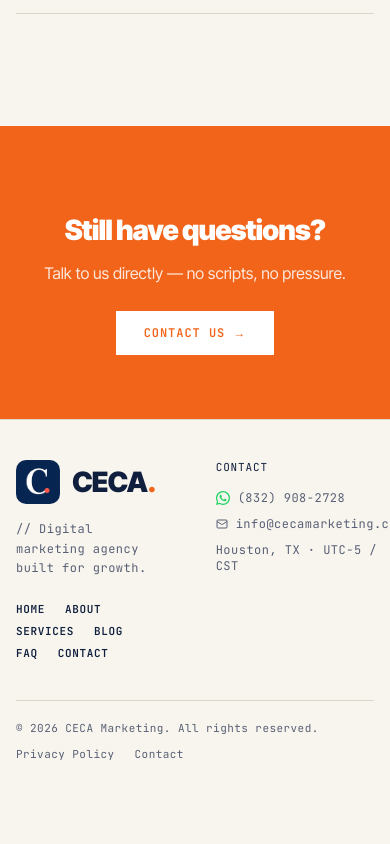
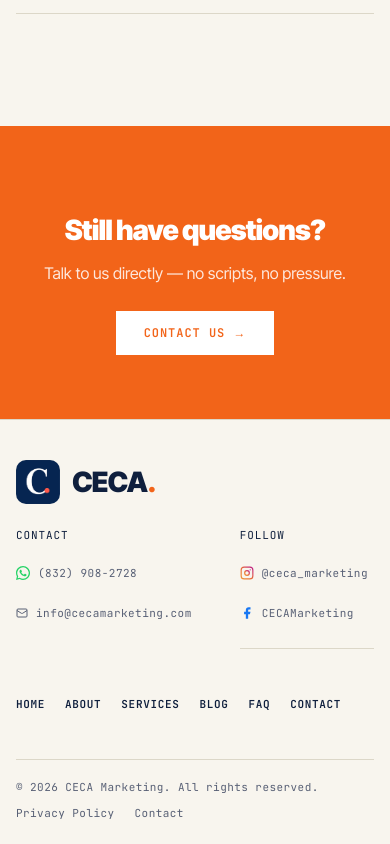
Before and after one commit to davidcavada19/ceca-marketing-1, a Next.js app: page /en/faq in a window 390 px wide. Shown: the part 1627-2471 px from the top of the page. Before the commit the page ends 2412 px from the top, so only its background shows below. Built offline with nearby package versions, Linux system fonts and the light colour scheme.

Commit message:
Fix mobile footer layout: side-by-side Contact/Follow, remove tagline and status on mobile

```diff
--- a/app/globals.css
+++ b/app/globals.css
@@ -254,17 +254,10 @@ select {
   }
   .free-section-content .contact-row {
     justify-content: center !important;
+    align-items: center !important;
   }
   .free-section-grid {
     grid-template-columns: 1fr !important;
-  }
-  .free-section-content {
-    text-align: center !important;
-    align-items: center !important;
-  }
-  .free-section-content .contact-row {
-    justify-content: center !important;
-    align-items: center !important;
   }
   .contact-grid {
     grid-template-columns: 1fr !important;
@@ -277,39 +270,50 @@ select {
   footer {
     padding: 40px 16px 24px !important;
   }
-  footer {
-    padding: 40px 16px 24px !important;
-  }
+
+  /* Footer mobile layout */
   .footer-grid {
     grid-template-columns: 1fr !important;
-    gap: 16px !important;
+    gap: 0 !important;
+    border-top: none !important;
+    padding-top: 0 !important;
   }
-  .footer-grid > div:nth-child(1) > div:first-child {
+  .footer-tagline {
     display: none !important;
   }
-  .footer-grid > div:nth-child(3),
-  .footer-grid > div:nth-child(4) {
+  .footer-contact-mobile-only,
+  .footer-follow-mobile-only {
+    display: block !important;
+  }
+  .footer-contact-follow {
+  display: grid !important;
+  grid-template-columns: 1fr 1fr !important;
+  gap: 48px !important;
+  margin-top: 24px !important;
+}
+  .footer-contact-desktop,
+  .footer-follow-desktop {
     display: none !important;
+  }
+  .footer-location-mobile {
+  display: none !important;
+}
+  .footer-nav-links {
+    flex-direction: row !important;
+    flex-wrap: wrap !important;
   }
   .footer-grid a {
     padding: 8px 0 !important;
     border-bottom: none !important;
     font-size: 11px !important;
   }
-  footer .footer-grid {
-    border-top: none !important;
 }
-  footer .footer-grid {
-    border-top: none !important;
-    padding-top: 0 !important;
-  }
+
 @media (max-width: 640px) {
   .nav-center { display: none !important; }
-}
-@media (max-width: 640px) {
   .footer-status { display: none !important; }
 }
-}
+
 .footer-social-mobile {
   display: none;
 }
--- a/components/Footer.tsx
+++ b/components/Footer.tsx
@@ -24,7 +24,7 @@ export default function Footer({ t, online }: FooterProps) {
       <div style={{ maxWidth: 1520, margin: '0 auto' }}>
 
         {/* Top row */}
-        <div style={{ display: 'grid', gridTemplateColumns: '1.5fr 1fr 1fr', justifyItems: 'start', alignItems: 'start', gap: 60, paddingBottom: 40, borderBottom: '1px solid var(--line)' }}>
+        <div className="footer-grid" style={{ display: 'grid', gridTemplateColumns: '1.5fr 1fr 1fr', justifyItems: 'start', alignItems: 'start', gap: 60, paddingBottom: 40, borderBottom: '1px solid var(--line)' }}>
 
           {/* Col 1 — Logo + tagline + nav */}
           <div>
@@ -34,10 +34,63 @@ export default function Footer({ t, online }: FooterProps) {
                 CECA<span style={{ color: 'var(--accent)' }}>.</span>
               </div>
             </div>
-            <p style={{ fontFamily: 'var(--mono)', fontSize: 12, color: 'var(--muted)', letterSpacing: '.04em', marginBottom: 24, lineHeight: 1.6 }}>
+            <p className="footer-tagline" style={{ fontFamily: 'var(--mono)', fontSize: 12, color: 'var(--muted)', letterSpacing: '.04em', marginBottom: 24, lineHeight: 1.6 }}>
               // {t.footer_tagline}
             </p>
-            <div style={{ display: 'flex', flexWrap: 'wrap', gap: '8px 20px' }}>
+
+            <div className="footer-contact-follow">
+
+              <div className="footer-contact-mobile-only" style={{ display: 'none', fontFamily: 'var(--mono)', fontSize: 12, color: 'var(--muted)', letterSpacing: '.04em' }}>
+                <div style={{ color: 'var(--fg)', marginBottom: 16, letterSpacing: '.08em', fontSize: 11, textTransform: 'uppercase' }}>Contact</div>
+                <a href="https://wa.me/18329082728" target="_blank" rel="noopener noreferrer"
+                  style={{ display: 'flex', alignItems: 'center', gap: 8, color: 'var(--muted)', marginBottom: 10, textDecoration: 'none' }}>
+                  <svg width="14" height="14" viewBox="0 0 24 24" fill="#25D366">
+                    <path d="M17.472 14.382c-.297-.149-1.758-.867-2.03-.967-.273-.099-.471-.148-.67.15-.197.297-.767.966-.94 1.164-.173.199-.347.223-.644.075-.297-.15-1.255-.463-2.39-1.475-.883-.788-1.48-1.761-1.653-2.059-.173-.297-.018-.458.13-.606.134-.133.298-.347.446-.52.149-.174.198-.298.298-.497.099-.198.05-.371-.025-.52-.075-.149-.669-1.612-.916-2.207-.242-.579-.487-.5-.669-.51-.173-.008-.371-.01-.57-.01-.198 0-.52.074-.792.372-.272.297-1.04 1.016-1.04 2.479 0 1.462 1.065 2.875 1.213 3.074.149.198 2.096 3.2 5.077 4.487.709.306 1.262.489 1.694.625.712.227 1.36.195 1.871.118.571-.085 1.758-.719 2.006-1.413.248-.694.248-1.289.173-1.413-.074-.124-.272-.198-.57-.347z"/>
+                    <path d="M12 0C5.373 0 0 5.373 0 12c0 2.125.558 4.122 1.532 5.857L.057 23.882l6.19-1.453A11.94 11.94 0 0012 24c6.627 0 12-5.373 12-12S18.627 0 12 0zm0 21.818a9.818 9.818 0 01-5.027-1.384l-.36-.214-3.733.876.936-3.629-.235-.374A9.818 9.818 0 1112 21.818z"/>
+                  </svg>
+                  (832) 908-2728
+                </a>
+                <a href="mailto:info@cecamarketing.com"
+                  style={{ display: 'flex', alignItems: 'center', gap: 8, color: 'var(--muted)', marginBottom: 10, textDecoration: 'none' }}>
+                  <svg width="12" height="12" viewBox="0 0 24 24" fill="none" stroke="currentColor" strokeWidth="2">
+                    <rect x="2" y="4" width="20" height="16" rx="2"/><path d="m22 7-8.97 5.7a1.94 1.94 0 0 1-2.06 0L2 7"/>
+                  </svg>
+                  info@cecamarketing.com
+                </a>
+                <div className="footer-location-mobile" style={{ marginTop: 4 }}>Houston, TX · UTC-5 / CST</div>
+              </div>
+
+              <div className="footer-follow-mobile-only" style={{ display: 'none', fontFamily: 'var(--mono)', fontSize: 12, color: 'var(--muted)', letterSpacing: '.04em' }}>
+                <div style={{ color: 'var(--fg)', marginBottom: 16, letterSpacing: '.08em', fontSize: 11, textTransform: 'uppercase' }}>Follow</div>
+                <a href="https://www.instagram.com/ceca_marketing" target="_blank" rel="noopener noreferrer"
+                  style={{ display: 'flex', alignItems: 'center', gap: 8, color: 'var(--muted)', marginBottom: 10, textDecoration: 'none' }}>
+                  <svg width="14" height="14" viewBox="0 0 24 24" fill="none" stroke="url(#ig-grad-f-m)" strokeWidth="2" strokeLinecap="round" strokeLinejoin="round">
+                    <defs>
+                      <linearGradient id="ig-grad-f-m" x1="0%" y1="100%" x2="100%" y2="0%">
+                        <stop offset="0%" stopColor="#f09433"/>
+                        <stop offset="50%" stopColor="#e6683c"/>
+                        <stop offset="100%" stopColor="#bc1888"/>
+                      </linearGradient>
+                    </defs>
+                    <rect x="2" y="2" width="20" height="20" rx="5"/>
+                    <circle cx="12" cy="12" r="4"/>
+                    <circle cx="17.5" cy="6.5" r="1" fill="#bc1888" stroke="none"/>
+                  </svg>
+                  @ceca_marketing
+                </a>
+                <a href="https://www.facebook.com/CECAMarketing" target="_blank" rel="noopener noreferrer"
+                  style={{ display: 'flex', alignItems: 'center', gap: 8, color: 'var(--muted)', marginBottom: 20, textDecoration: 'none' }}>
+                  <svg width="14" height="14" viewBox="0 0 24 24" fill="#1877F2">
+                    <path d="M18 2h-3a5 5 0 0 0-5 5v3H7v4h3v8h4v-8h3l1-4h-4V7a1 1 0 0 1 1-1h3z"/>
+                  </svg>
+                  CECAMarketing
+                </a>
+                <div className="footer-status-mobile" style={{ paddingTop: 16, borderTop: '1px solid var(--line)' }}></div>
+              </div>
+
+            </div>
+
+            <div className="footer-nav-links" style={{ display: 'flex', flexWrap: 'wrap', gap: '8px 20px', marginTop: 24 }}>
             {navLinks.map((link) => (
             <a key={link.href} href={link.href} style={{ fontFamily: 'var(--mono)', fontSize: 11, color: 'var(--fg)', textDecoration: 'none', letterSpacing: '.06em', textTransform: 'uppercase', fontWeight: 700 }}>
            {link.label}
@@ -46,8 +99,8 @@ export default function Footer({ t, online }: FooterProps) {
         </div>
           </div>
 
-          {/* Col 2 — Contact */}
-          <div style={{ fontFamily: 'var(--mono)', fontSize: 12, color: 'var(--muted)', letterSpacing: '.04em' }}>
+          {/* Col 2 — Contact (desktop) */}
+          <div className="footer-contact-desktop" style={{ fontFamily: 'var(--mono)', fontSize: 12, color: 'var(--muted)', letterSpacing: '.04em' }}>
             <div style={{ color: 'var(--fg)', marginBottom: 16, letterSpacing: '.08em', fontSize: 11, textTransform: 'uppercase' }}>Contact</div>
             <a href="https://wa.me/18329082728" target="_blank" rel="noopener noreferrer"
               style={{ display: 'flex', alignItems: 'center', gap: 8, color: 'var(--muted)', marginBottom: 10, textDecoration: 'none' }}>
@@ -64,11 +117,11 @@ export default function Footer({ t, online }: FooterProps) {
               </svg>
               info@cecamarketing.com
             </a>
-            <div style={{ marginTop: 4 }}>Houston, TX · UTC-5 / CST</div>
+            <div className="footer-location-mobile" style={{ marginTop: 4 }}>Houston, TX · UTC-5 / CST</div>
           </div>
 
-          {/* Col 3 — Follow + Status */}
-          <div style={{ fontFamily: 'var(--mono)', fontSize: 12, color: 'var(--muted)', letterSpacing: '.04em' }}>
+          {/* Col 3 — Follow + Status (desktop) */}
+          <div className="footer-follow-desktop" style={{ fontFamily: 'var(--mono)', fontSize: 12, color: 'var(--muted)', letterSpacing: '.04em' }}>
             <div style={{ color: 'var(--fg)', marginBottom: 16, letterSpacing: '.08em', fontSize: 11, textTransform: 'uppercase' }}>Follow</div>
             <a href="https://www.instagram.com/ceca_marketing" target="_blank" rel="noopener noreferrer"
               style={{ display: 'flex', alignItems: 'center', gap: 8, color: 'var(--muted)', marginBottom: 10, textDecoration: 'none' }}>
```
Lines whose indentation alone changed are shown as unchanged.
